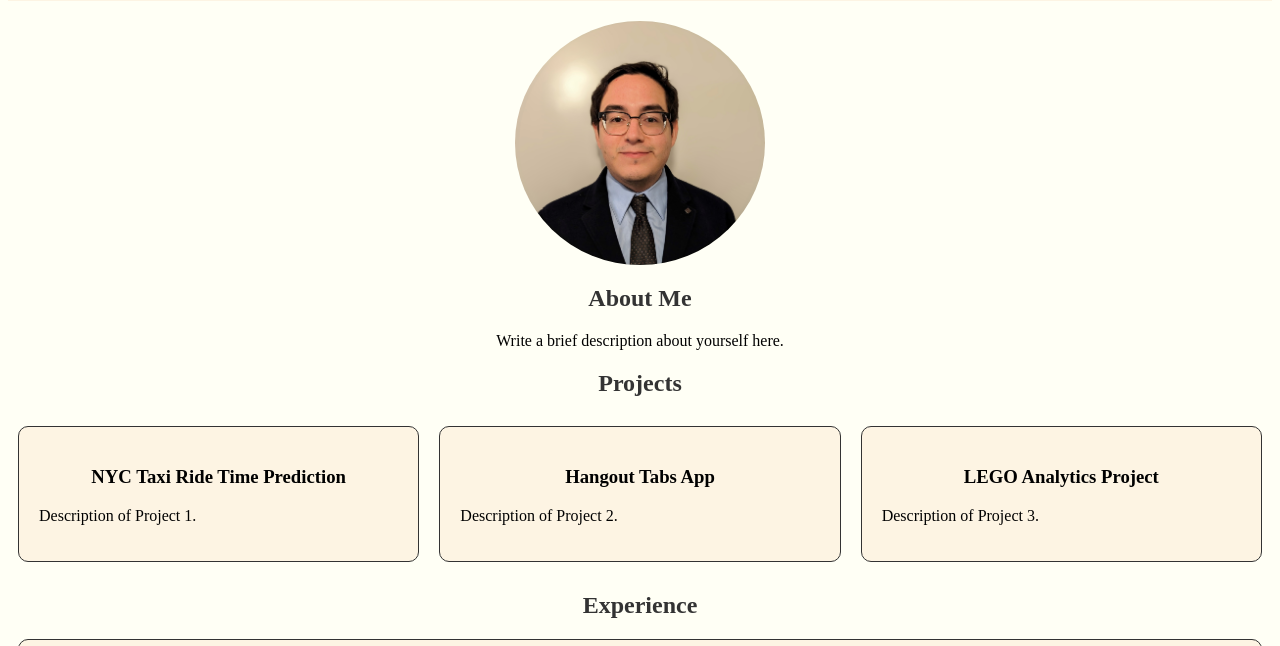
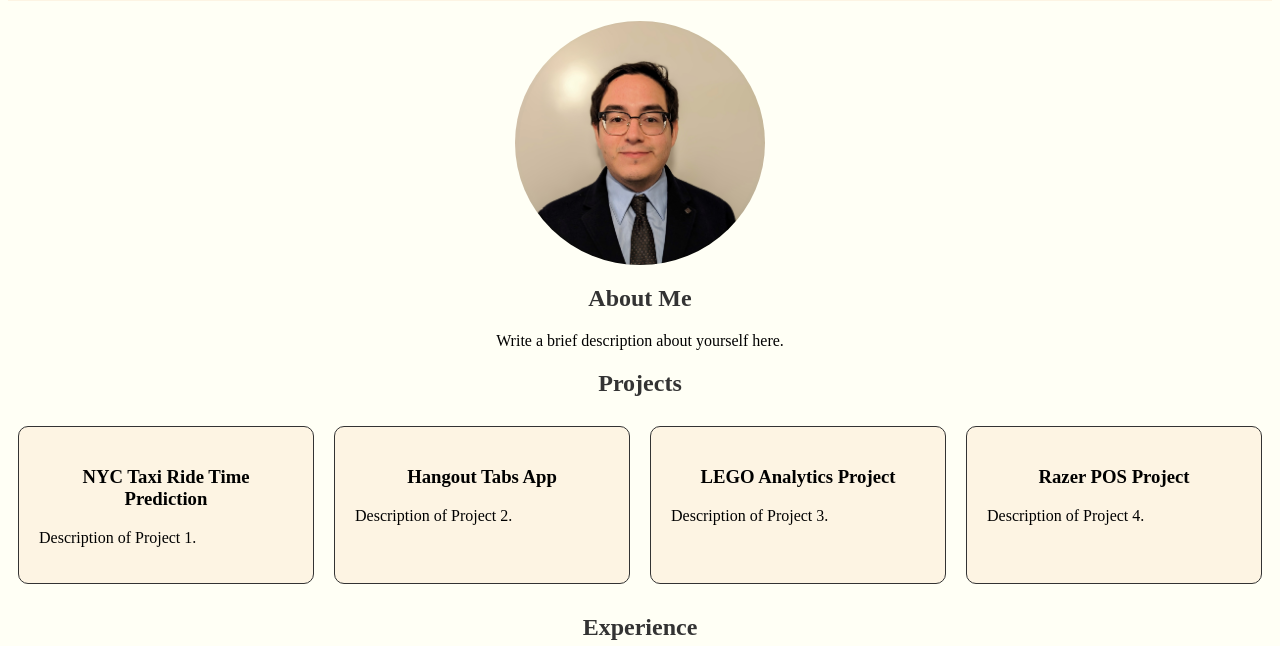
Before and after one commit to wriosmar/Portfolio--Redux-, a plain HTML site: page index.html in a window 1280 px wide. Shown: the part 87-733 px from the top of the page. Drawn offline with Linux system fonts and the light colour scheme.

Commit message:
updated projects.

```diff
--- a/index.html
+++ b/index.html
@@ -41,6 +41,10 @@
             <div class="project">
                 <h3>LEGO Analytics Project</h3>
                 <p>Description of Project 3.</p>
+            </div>
+            <div class="project">
+                <h3>Razer POS Project</h3>
+                <p>Description of Project 4.</p>
             </div>
         </div>
     </section>
```
